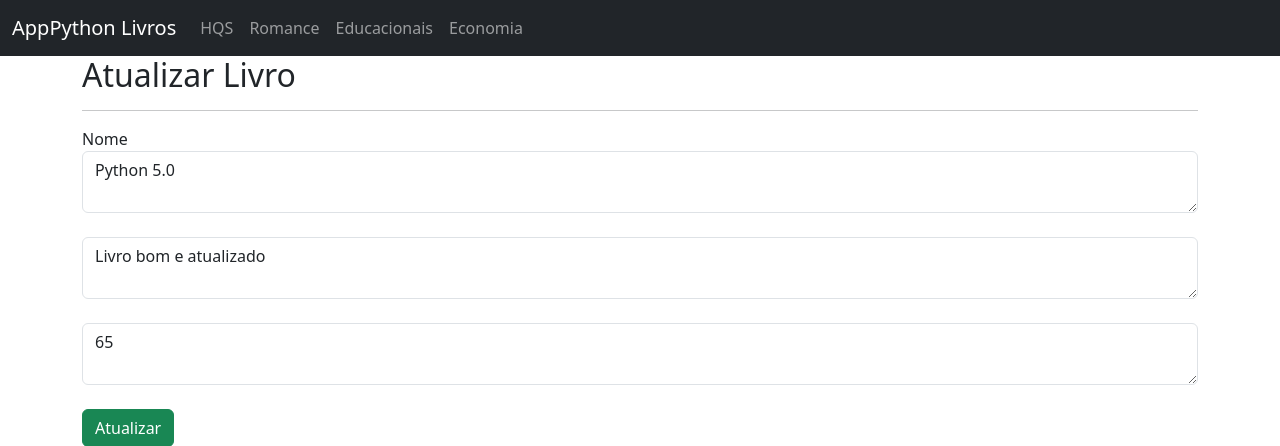
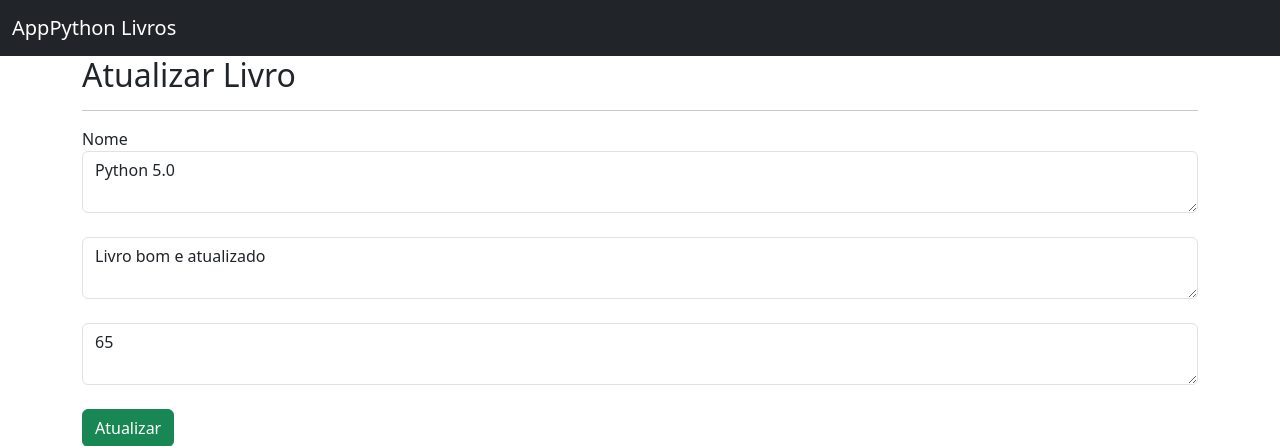
Before and after one commit to luangz19/App_Flask, a Flask app: page /1/atualiza_livro in a window 1280 px wide. Shown: the top 446 px of the page. Run offline with Flask 3, Linux system fonts and the light colour scheme.

Commit message:
Edição da Pagina Base

```diff
--- a/projeto/templates/base.html
+++ b/projeto/templates/base.html
@@ -12,18 +12,6 @@
                 <a class="navbar-brand" href="{{ url_for('lista_livros' ) }}">AppPython Livros</a>
                 <div class="collapse navbar-collapse" id="navbarSupportedContent">
                     <ul class="navbar-nav me-auto mb-2 mb-lg-0">
-                        <li class="nav-item dropdown">
-                            <a class="nav-link" href="#"> HQS </a>
-                        </li>
-                        <li class="nav-item dropdown">
-                            <a class="nav-link" href="#"> Romance </a>
-                        </li>
-                        <li class="nav-item dropdown">
-                            <a class="nav-link" href="#"> Educacionais </a>
-                        </li>
-                        <li class="nav-item dropdown">
-                            <a class="nav-link" href="#"> Economia </a>
-                        </li>
                     </ul>
                 </div>
             </div>
```
